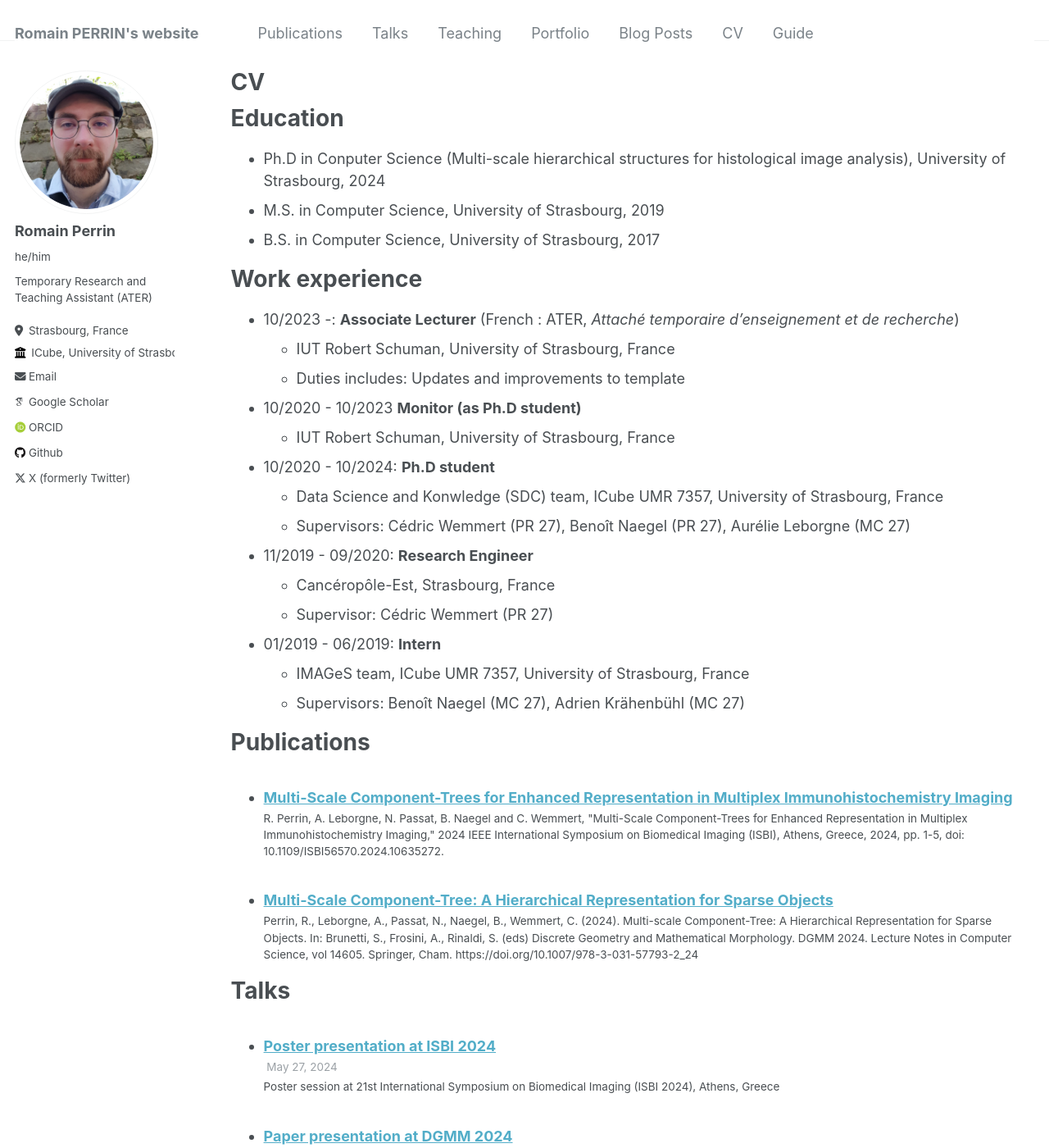
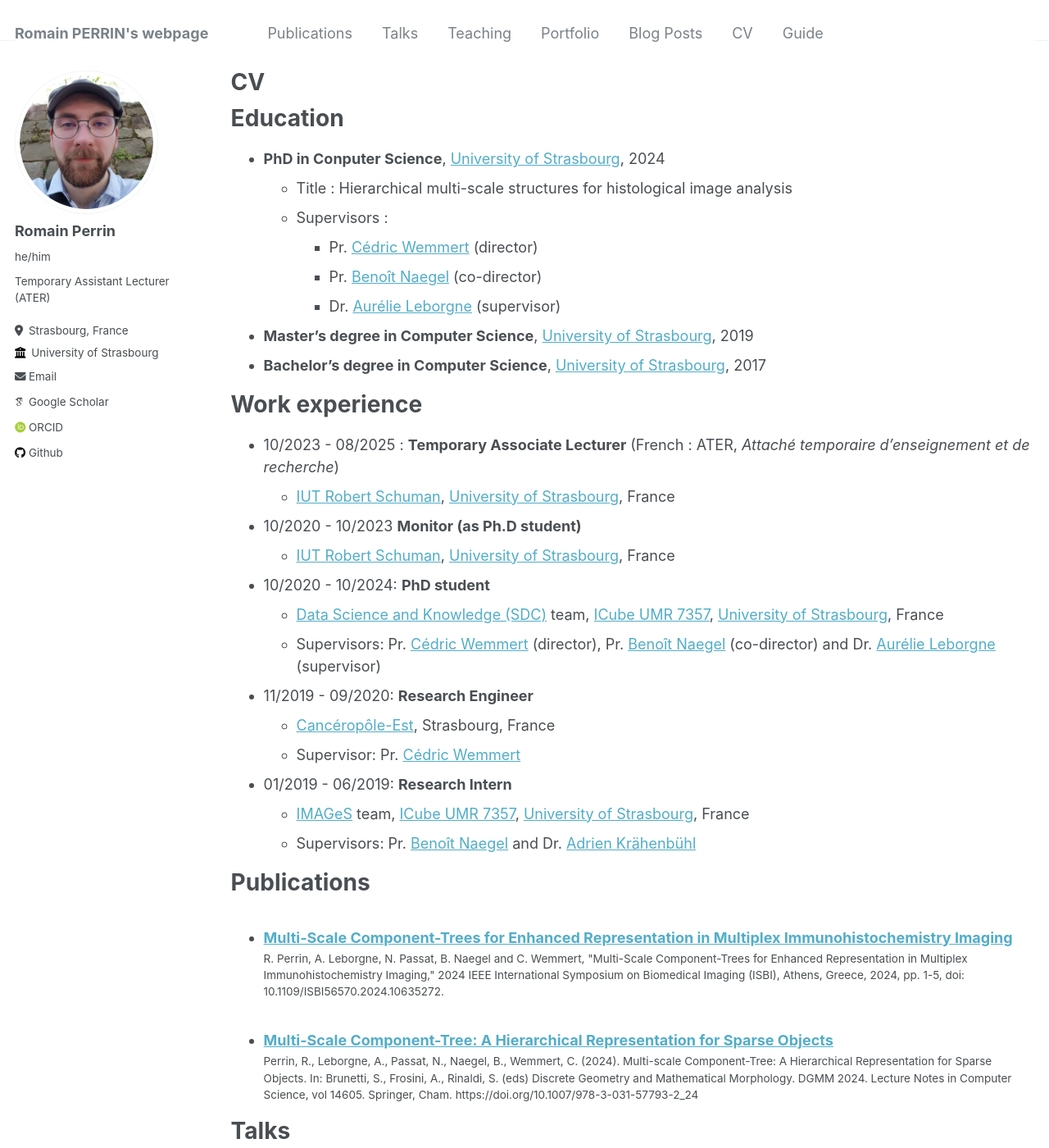
Before and after one commit to Romain96/Romain96.github.io, a Jekyll site: the page built from _pages/cv.md, in a window 1280 px wide and 1400 px high. Shown: the whole window at 82% size. Built offline with Jekyll 4.4.1, drawn with Linux system fonts in a browser that asks for light colours; some web fonts are replaced.

Commit message:
update cv and profile

```diff
--- a/_config.yml
+++ b/_config.yml
@@ -8,7 +8,7 @@
 
 # Basic Site Settings
 locale                   : "en-US"
-title                    : "Romain PERRIN's website"
+title                    : "Romain PERRIN's webpage"
 title_separator          : "-"
 name                     : &name "Romain Perrin"
 description              : &description "personal description"
@@ -24,9 +24,9 @@ author:
   avatar           : "profile.png"
   name             : "Romain Perrin"
   pronouns         : "he/him"
-  bio              : "Temporary Research and Teaching Assistant (ATER)"
+  bio              : "Temporary Assistant Lecturer (ATER)"
   location         : "Strasbourg, France"
-  employer         : "ICube, University of Strasbourg"
+  employer         : "University of Strasbourg"
   uri              : # URL
   email            : "romain.perrin@unistra.fr"
 
@@ -42,7 +42,7 @@ author:
   #bitbucket        : # Username - Update with your username on the site
   #codepen          : # Username
   #dribbble         : # Username
-  github           : "academicpages"
+  github           : "https://github.com/Romain96"
   #kaggle           : # Username
   #stackoverflow    : # User number or user number and name (i.e., use "1" or "1/jeff-atwood")
 
@@ -64,7 +64,7 @@ author:
   #steam            : # Username
   #telegram         : # URL
   #tumblr           : # Username
-  twitter          : "@rombruper"
+  #twitter          : # Username
   #vine             : # Username
   #weibo            : # Username
   #wikipedia        : # Username
--- a/_pages/cv.md
+++ b/_pages/cv.md
@@ -12,31 +12,35 @@ redirect_from:
 Education
 ======
 
-* Ph.D in Conputer Science (Multi-scale hierarchical structures for histological image analysis), University of Strasbourg, 2024
-* M.S. in Computer Science, University of Strasbourg, 2019
-* B.S. in Computer Science, University of Strasbourg, 2017
+* **PhD in Conputer Science**, [University of Strasbourg](https://www.unistra.fr/), 2024
+  * Title : Hierarchical multi-scale structures for histological image analysis
+  * Supervisors :
+    * Pr. [Cédric Wemmert](https://wemmertc.github.io/webpage/) (director)
+    * Pr. [Benoît Naegel](https://images.icube.unistra.fr/index.php/Beno%C3%AEt_Naegel) (co-director)
+    * Dr. [Aurélie Leborgne](https://aurelieleborgne.github.io/webpage/index.html) (supervisor)
+* **Master's degree in Computer Science**, [University of Strasbourg](https://www.unistra.fr/), 2019
+* **Bachelor's degree in Computer Science**, [University of Strasbourg](https://www.unistra.fr/), 2017
 
 Work experience
 ======
 
-* 10/2023 -: **Associate Lecturer** (French : ATER, *Attaché temporaire d'enseignement et de recherche*)
-  * IUT Robert Schuman, University of Strasbourg, France
-  * Duties includes: Updates and improvements to template
+* 10/2023 - 08/2025 : **Temporary Associate Lecturer** (French : ATER, *Attaché temporaire d'enseignement et de recherche*)
+  * [IUT Robert Schuman](https://iutrs.unistra.fr/), [University of Strasbourg](https://www.unistra.fr/), France
 
 * 10/2020 - 10/2023 **Monitor (as Ph.D student)**
-  * IUT Robert Schuman, University of Strasbourg, France
+  * [IUT Robert Schuman](https://iutrs.unistra.fr/), [University of Strasbourg](https://www.unistra.fr/), France
 
-* 10/2020 - 10/2024: **Ph.D student**
-  * Data Science and Konwledge (SDC) team, ICube UMR 7357, University of Strasbourg, France
-  * Supervisors: Cédric Wemmert (PR 27), Benoît Naegel (PR 27), Aurélie Leborgne (MC 27)
+* 10/2020 - 10/2024: **PhD student**
+  * [Data Science and Knowledge (SDC)](https://sdc.icube.unistra.fr/en/index.php/Home) team, [ICube UMR 7357](https://icube.unistra.fr/en/?title=Accueil), [University of Strasbourg](https://www.unistra.fr/), France
+  * Supervisors: Pr. [Cédric Wemmert](https://wemmertc.github.io/webpage/) (director), Pr. [Benoît Naegel](https://images.icube.unistra.fr/index.php/Beno%C3%AEt_Naegel) (co-director) and Dr. [Aurélie Leborgne](https://aurelieleborgne.github.io/webpage/index.html) (supervisor)
 
 * 11/2019 - 09/2020: **Research Engineer**
-  * Cancéropôle-Est, Strasbourg, France
-  * Supervisor: Cédric Wemmert (PR 27)
+  * [Cancéropôle-Est](https://www.canceropole-est.org/), Strasbourg, France
+  * Supervisor:  Pr. [Cédric Wemmert](https://wemmertc.github.io/webpage/)
 
-* 01/2019 - 06/2019: **Intern**
-  * IMAGeS team, ICube UMR 7357, University of Strasbourg, France
-  * Supervisors: Benoît Naegel (MC 27), Adrien Krähenbühl (MC 27)
+* 01/2019 - 06/2019: **Research Intern**
+  * [IMAGeS](https://images.icube.unistra.fr/en/index.php/Home) team, [ICube UMR 7357](https://icube.unistra.fr/en/?title=Accueil), [University of Strasbourg](https://www.unistra.fr/), France
+  * Supervisors: Pr. [Benoît Naegel](https://images.icube.unistra.fr/index.php/Beno%C3%AEt_Naegel) and Dr. [Adrien Krähenbühl](https://adrien.krahenbuhl.fr/fr/index/)
 
 Publications
 ======
```
Also changed, not shown: _talks/2024-04-DGMM-talk.md (+3 -1 lines).
